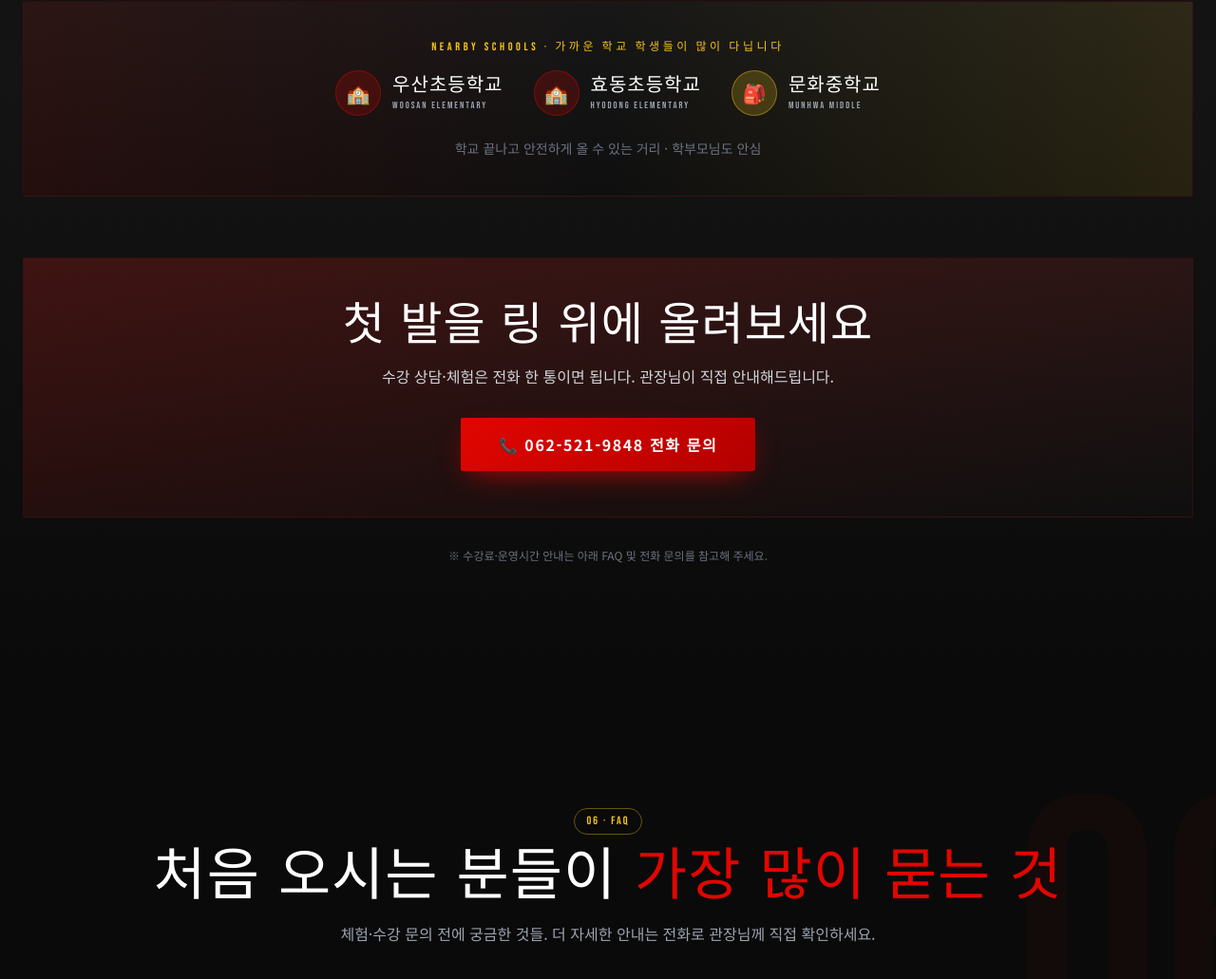
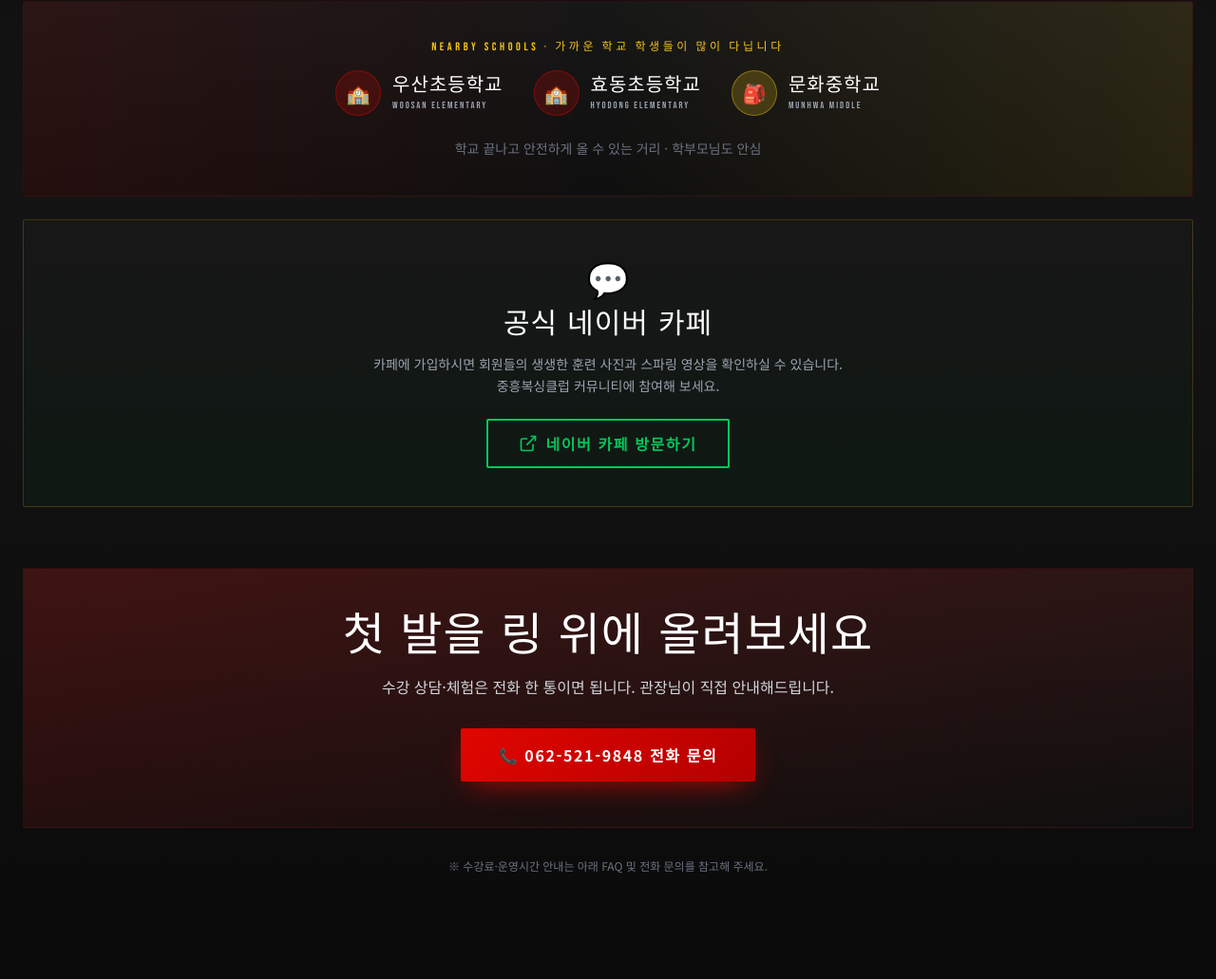
Before and after one commit to silobust-hash/jungheung-boxing-club, a plain HTML site: page index.html in a window 1280 px wide. Shown: the part 4911-5942 px from the top of the page at 95% size. Drawn offline with nearby package versions, Linux system fonts and the light colour scheme.

Commit message:
feat: Add Naver Cafe official link and description

```diff
--- a/index.html
+++ b/index.html
@@ -792,6 +792,28 @@
         </div>
       </div>
 
+      <!-- Naver Cafe -->
+      <div
+        class="mt-6 card p-8 md:p-10 rounded-sm text-center border-ring-gold/20 hover:border-ring-gold/60 relative overflow-hidden transition-colors"
+        data-reveal>
+        <div class="absolute inset-0 bg-gradient-to-t from-[rgba(3,199,90,0.05)] to-transparent pointer-events-none">
+        </div>
+        <div class="relative">
+          <div class="text-4xl mb-3">💬</div>
+          <h3 class="headline text-2xl md:text-3xl mb-3">공식 네이버 카페</h3>
+          <p class="text-gray-400 text-sm mb-6 max-w-xl mx-auto leading-relaxed">
+            카페에 가입하시면 회원들의 생생한 훈련 사진과 스파링 영상을 확인하실 수 있습니다.<br class="hidden md:block" />중흥복싱클럽 커뮤니티에 참여해 보세요.
+          </p>
+          <a href="https://cafe.naver.com/jungheungboxing" target="_blank" rel="noopener noreferrer"
+            class="inline-flex items-center gap-2 border-2 border-[#03c75a] text-[#03c75a] hover:bg-[#03c75a] hover:text-white px-8 py-3 font-bold tracking-widest rounded-sm transition-colors">
+            <svg width="20" height="20" viewBox="0 0 24 24" fill="none" stroke="currentColor" stroke-width="2">
+              <path d="M18 13v6a2 2 0 0 1-2 2H5a2 2 0 0 1-2-2V8a2 2 0 0 1 2-2h6M15 3h6v6M10 14L21 3" />
+            </svg>
+            네이버 카페 방문하기
+          </a>
+        </div>
+      </div>
+
       <!-- CTA -->
       <div class="mt-16 card p-8 md:p-12 rounded-sm text-center relative overflow-hidden" data-reveal>
         <div class="absolute inset-0 bg-gradient-to-br from-ring-red/20 to-transparent"></div>
```
